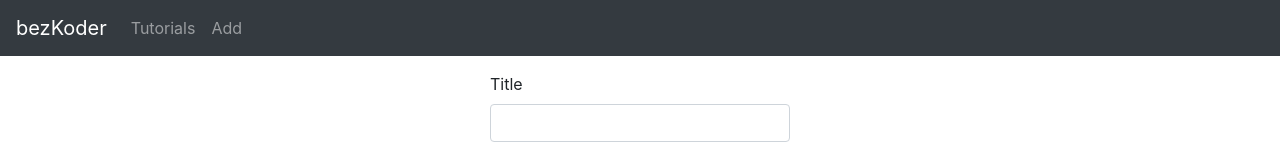
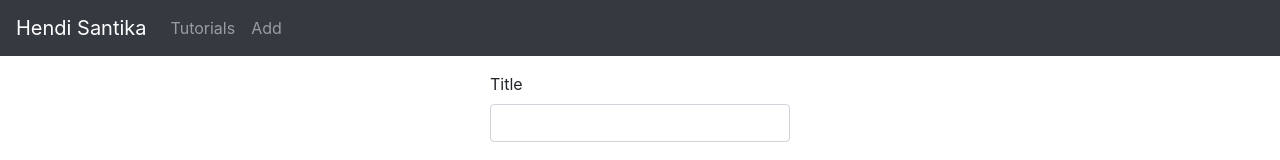
Before and after one commit to hendisantika/springboot-vuejs-crud, a Vue app in the folder frontend/: page /add in a window 1280 px wide. Shown: the top 160 px of the page. Built offline with nearby package versions, Linux system fonts and the light colour scheme; the HTML template or start-up script is replaced by a standard one.

Commit message:
#31 - Modify App.vue & AddTutorial.vue in Frontend folder

```diff
--- a/frontend/src/App.vue
+++ b/frontend/src/App.vue
@@ -1,7 +1,7 @@
 <template>
   <div id="app">
     <nav class="navbar navbar-expand navbar-dark bg-dark">
-      <router-link class="navbar-brand" to="/">bezKoder</router-link>
+      <router-link class="navbar-brand" to="/">Hendi Santika</router-link>
       <div class="navbar-nav mr-auto">
         <li class="nav-item">
           <router-link class="nav-link" to="/tutorials">Tutorials</router-link>
--- a/frontend/src/components/AddTutorial.vue
+++ b/frontend/src/components/AddTutorial.vue
@@ -4,23 +4,23 @@
       <div class="form-group">
         <label for="title">Title</label>
         <input
+            class="form-control"
+            required
             id="title"
+            type="text"
             v-model="tutorial.title"
-            class="form-control"
             name="title"
-            required
-            type="text"
         />
       </div>
 
       <div class="form-group">
         <label for="description">Description</label>
         <input
+            class="form-control"
             id="description"
+            required
             v-model="tutorial.description"
-            class="form-control"
             name="description"
-            required
         />
       </div>
 
@@ -56,7 +56,6 @@
         title: this.tutorial.title,
         description: this.tutorial.description
       };
-
       TutorialDataService.create(data)
           .then(response => {
             this.tutorial.id = response.data.id;
```
